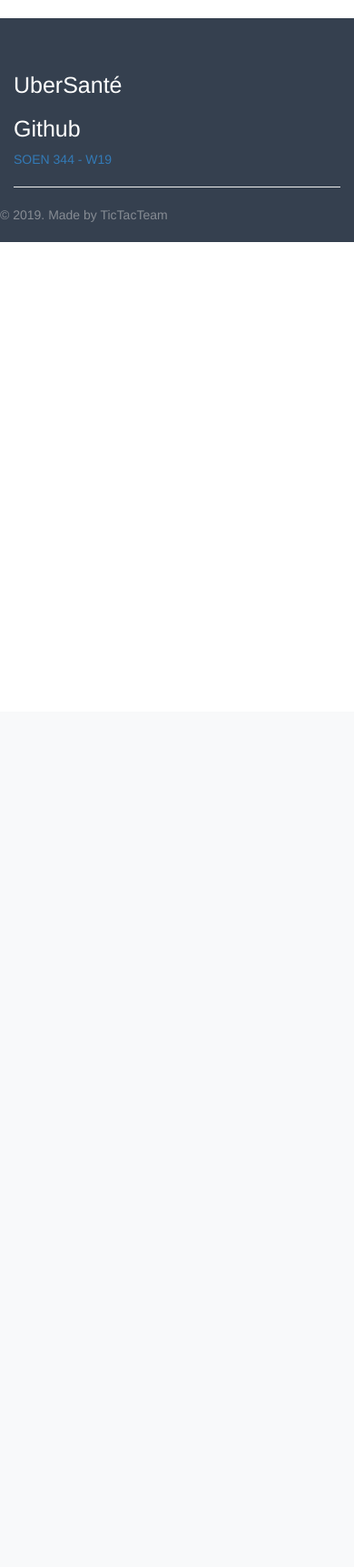
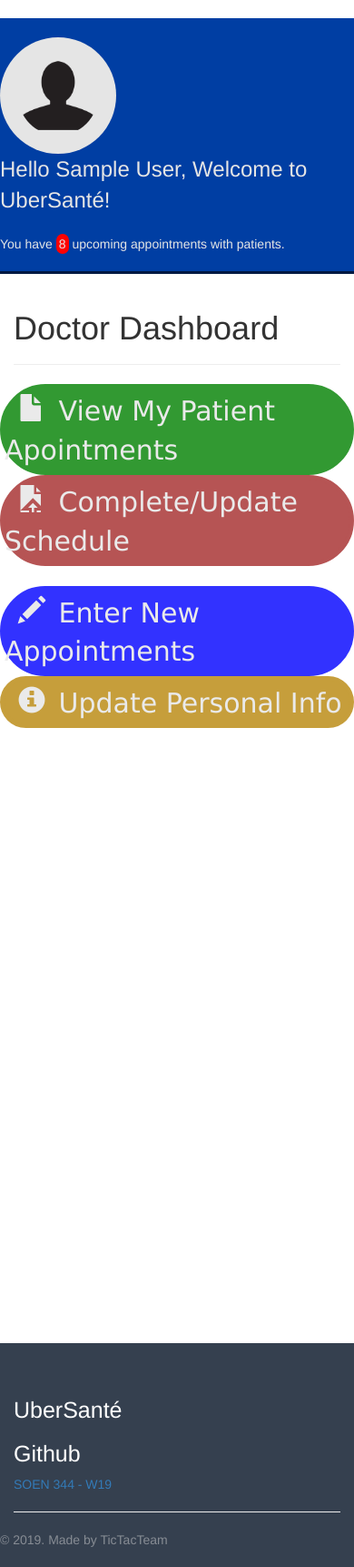
Before and after one commit to PetiaPav/Software_Architecture_Project, a Flask app: page /dashboard in a window 390 px wide. Shown: the part 62-1784 px from the top of the page at 91% size. Before the commit the page ends 328 px from the top, so only its background shows below. Run offline with Flask 2, Linux system fonts and the light colour scheme; the visitor is signed in with stand-in values (Sample User, id 1); some libraries are stand-ins or nearby versions.

Commit message:
[#16] Implemented dashboard for doctors and linked home to login/registe

```diff
--- a/templates/dashboard.html
+++ b/templates/dashboard.html
@@ -5,5 +5,8 @@
 {% if user_type == 'patient' %}
     {% include 'includes/_patient_dashboard.html' %}
 {% endif %}
+{% if user_type == 'doctor' %}
+    {% include 'includes/_doctor_dashboard.html' %}
+{% endif %}
 
 {% endblock %}
--- /dev/null
+++ b/templates/includes/_doctor_dashboard.html
@@ -0,0 +1,63 @@
+<div class="dashboard-profile">
+    <br>
+    <div class="row">
+        <div class="col-md-1"></div>
+        <div class="col-md-2">
+            <img class="profile-picture" src="/static/img/silouhette.png">
+        </div>
+        <div class="col-md-9">
+            <span class="welcome-msg"> Hello {{ session.first_name }}, Welcome to UberSanté! </span>
+            <br>
+            <br>
+            <span class="upcoming-msg">You have <span class="upcoming-appointments">8</span> upcoming appointments with patients.</span>
+        </div>
+    </div>
+    <br>
+</div>
+<br>
+<div class="container">
+    <h1>Doctor Dashboard</h1>
+    <hr>
+</div>
+<div class="row">
+    <div class="col-md-1"></div>
+    <div class="col-md-5">
+        <a href="#">
+            <div class="option-button option-button-view unfade">
+                <span class="glyphicon glyphicon-file blank-icon"></span>
+                <span> View My Patient Apointments </span>
+            </div>
+        </a>
+    </div>
+    <div class="col-md-5">
+        <a href="#">
+            <div class="option-button option-button-update unfade">
+                <span class="glyphicon glyphicon-open-file blank-icon"></span>
+                <span> Complete/Update Schedule </span>
+            </div>
+        </a>
+    </div>
+    <div class="col-md-1"></div>
+</div>
+<br>
+<div class="row">
+    <div class="col-md-1"></div>
+    <div class="col-md-5">
+        <a href="#">
+            <div class="option-button option-button-create unfade">
+                <span class="glyphicon glyphicon-pencil blank-icon"></span>
+                <span> Enter New Appointments </span>
+            </div>
+        </a>
+    </div>
+    <div class="col-md-5">
+        <a href="#">
+            <div class="option-button option-button-personal unfade">
+                <span class="glyphicon glyphicon-info-sign blank-icon"></span>
+                <span> Update Personal Info </span>
+            </div>
+        </a>
+    </div>
+    <div class="col-md-1"></div>
+</div>
+<div class="footer-push"></div>
```
Also changed, not shown: templates/home.html (+6 -6 lines), templates/patient_dashboard.html (deleted, +0 -10 lines).
